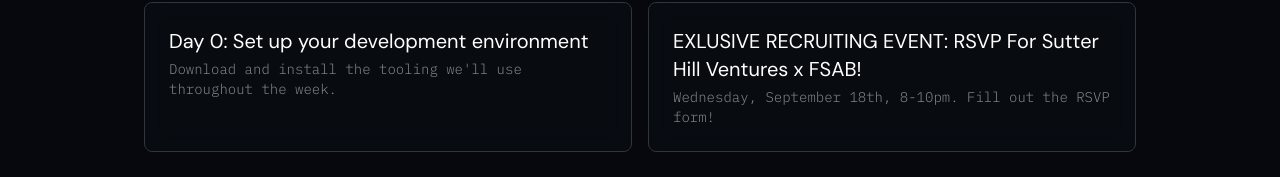
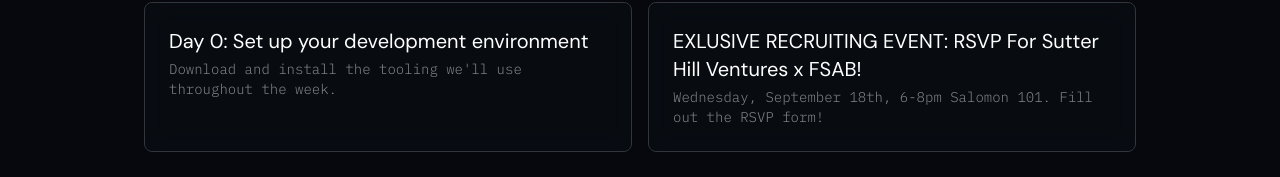
Before and after one commit to xuvi7/bootcamp-fall2025, a Next.js app: page / in a window 1280 px wide. Shown: the part 877-1054 px from the top of the page. Built offline with nearby package versions, Linux system fonts and the light colour scheme.

Commit message:
update SHV info

```diff
--- a/pages/index.tsx
+++ b/pages/index.tsx
@@ -129,7 +129,7 @@
                         />
                         <LinkCard title="EXLUSIVE RECRUITING EVENT: RSVP For Sutter Hill Ventures x FSAB!"
                             href="https://forms.gle/wYz83WuHRXxa7von9"
-                            description="Wednesday, September 18th, 8-10pm. Fill out the RSVP form!"
+                            description="Wednesday, September 18th, 6-8pm Salomon 101. Fill out the RSVP form!"
                         />
                         {/*
                         <LinkCard title="Submit your project for certification"
```
